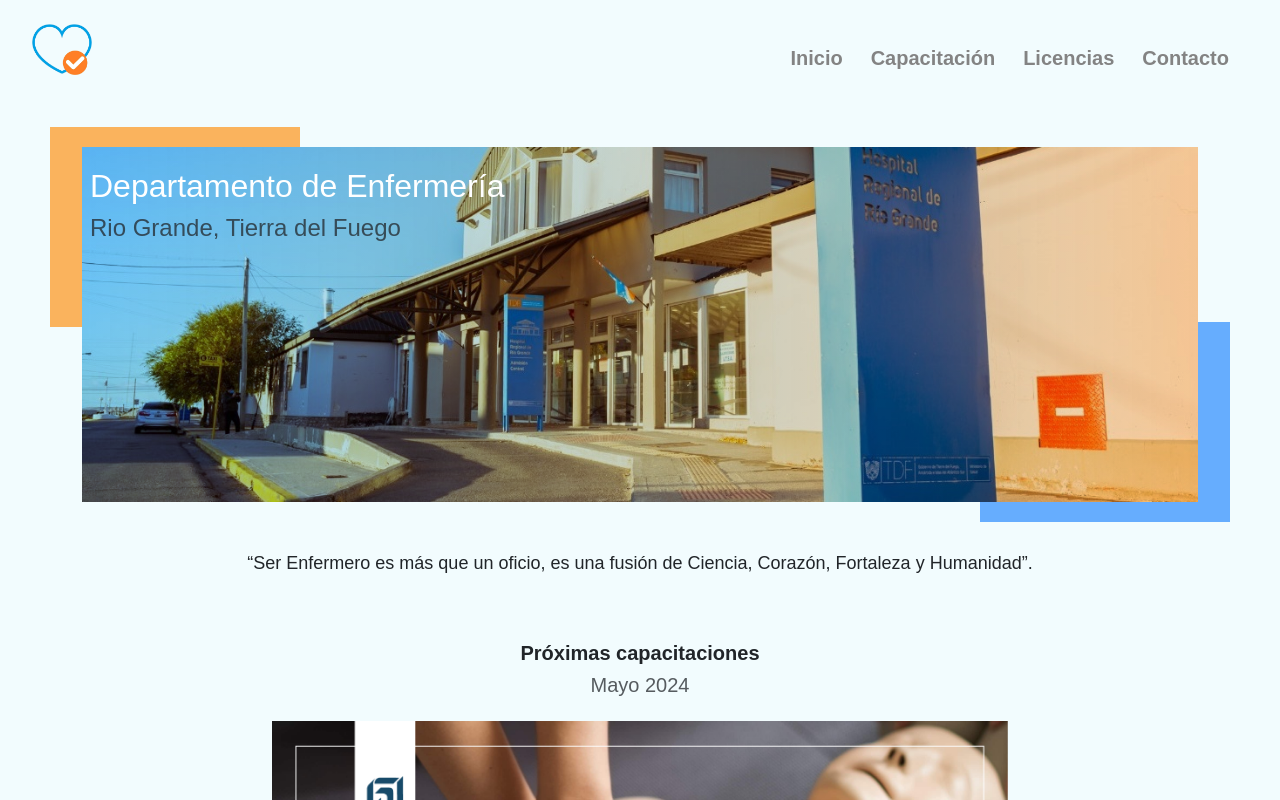
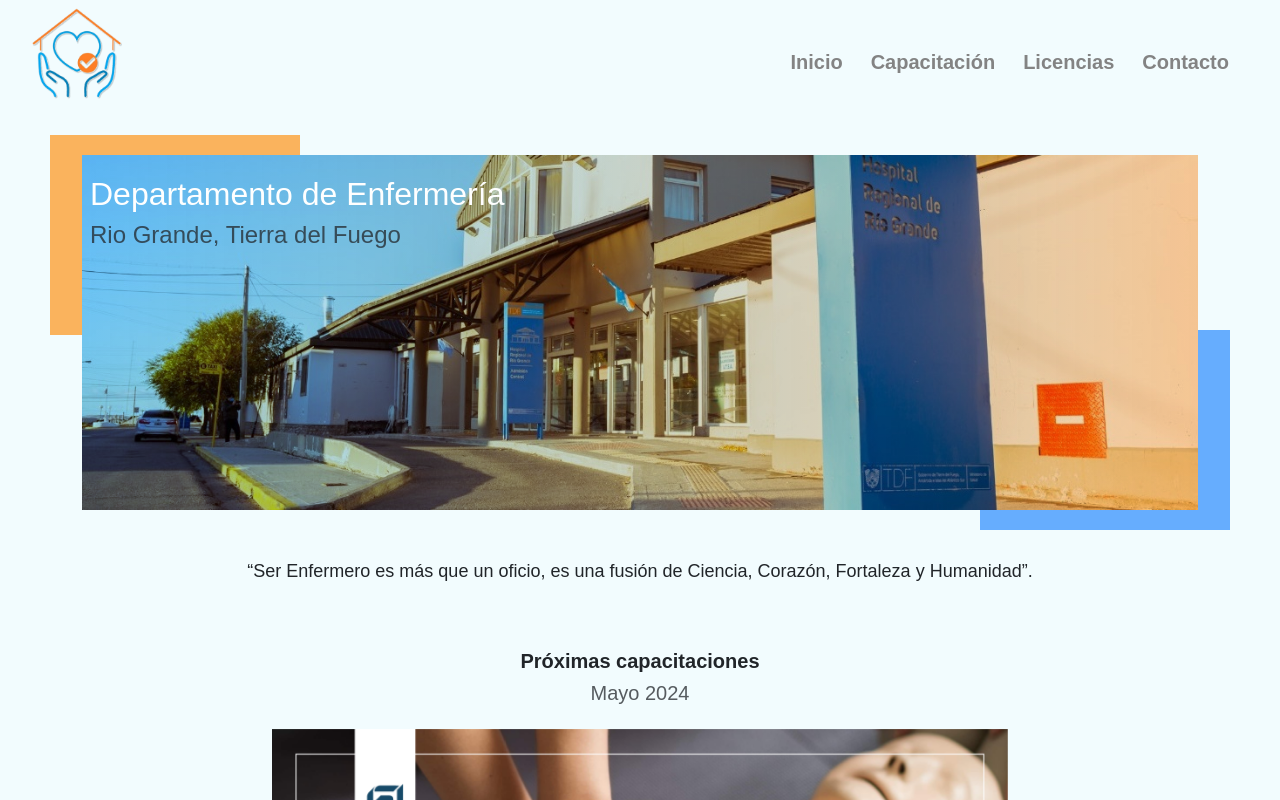
Before and after one commit to CristianSombra/NursingHRRG, a React (Vite) app in the folder nursingHRRG/: page /home in a window 1280 px wide. Shown: the top 800 px of the page. Built offline with nearby package versions, Linux system fonts and the light colour scheme.

Commit message:
Navbar, PageTransition.
Navbar: Update logo
PageTransition: Component created to apply an effect in all views

```diff
--- a/nursingHRRG/src/components/navbar/navBar.jsx
+++ b/nursingHRRG/src/components/navbar/navBar.jsx
@@ -18,8 +18,8 @@ const Navbar = () => {
     return (
         <nav className="navbar navbar-expand-lg">
 
-                <div className="container-fluid my-3">
-                    <img src={logoNav} className="img-fluid" style={{width: '60px'}} alt="" />
+                <div className="container-fluid">
+                    <img src={logoNav} className="img-fluid" style={{width: '90px'}} alt="" />
                         <div className={`custom-menu-button d-lg-none ${isMenuOpen ? 'open' : ''}`} onClick={toggleMenu}>
                             <div></div>
                             <div></div>
--- /dev/null
+++ b/nursingHRRG/src/components/pagetransition/pagetransition.jsx
@@ -0,0 +1,18 @@
+import React from "react";
+import { motion } from "framer-motion";
+
+const PageTransition = ({children}) => {
+    return(
+        <motion.div
+            initial={{opacity: 0}}
+            animate={{opacity: 1}}
+            exit={{opacity: 0}}
+            transition={{duration: 0.7, delay: 0.1}}
+            onAnimationComplete={() => window.scrollTo(0, 0)}
+        >
+            {children}
+        </motion.div>
+    )
+}
+
+export default PageTransition;
--- a/nursingHRRG/src/views/contact/contact.jsx
+++ b/nursingHRRG/src/views/contact/contact.jsx
@@ -1,4 +1,5 @@
 import React, { useState, useRef } from "react";
+import PageTransition from '../../components/pagetransition/pagetransition';
 import ScrollTop from '../../components/scrolltop/scrollTop';
 import { motion } from 'framer-motion';
 import { toast } from "react-toastify";
@@ -88,7 +89,8 @@ const Contact = () => {
 
 
     return(
-        <div className="container-fluid container-contact">
+        <PageTransition>
+            <div className="container-fluid container-contact">
 
             <section className="container-fluid container-contact-title position-relative">
                 <div className="row my-5 d-flex justify-content-center text-center">
@@ -190,7 +192,8 @@ const Contact = () => {
                 </div>
             </section>
             <ScrollTop/>
-        </div>
+            </div>
+        </PageTransition>
     );
 };
 
--- a/nursingHRRG/src/views/home/home.jsx
+++ b/nursingHRRG/src/views/home/home.jsx
@@ -1,4 +1,5 @@
 import React from "react";
+import PageTransition from '../../components/pagetransition/pagetransition';
 import ScrollTop from '../../components/scrolltop/scrollTop';
 import bannerHome from '../../assets/bannerhome.jpg';
 import bannerHomeMobile from '../../assets/bannerhomemobile.jpg';
@@ -12,7 +13,8 @@ import './home.css';
 
 const Home = () => {
     return(
-        <div className="container-fluid container-home">
+        <PageTransition>
+            <div className="container-fluid container-home">
 
             {/* Sección Banner Home */}
             <section className="container">
@@ -249,8 +251,8 @@ const Home = () => {
             </section>
 
             <ScrollTop/>
-        </div>
-
+            </div>
+        </PageTransition>
     );
 };
 
--- a/nursingHRRG/src/views/licenses/licenses.jsx
+++ b/nursingHRRG/src/views/licenses/licenses.jsx
@@ -1,4 +1,5 @@
 import React from "react";
+import PageTransition from '../../components/pagetransition/pagetransition';
 import { FontAwesomeIcon } from '@fortawesome/react-fontawesome';
 import { faFilePdf } from '@fortawesome/free-solid-svg-icons';
 import ScrollTop from '../../components/scrolltop/scrollTop';
@@ -14,7 +15,8 @@ const Licenses = () => {
     const pdfPath = basePath + "licences/";
 
     return(
-        <div className="container-fluid container-licenses">
+        <PageTransition>
+            <div className="container-fluid container-licenses">
 
             {/* Sección titulo */}
             <section className="container-fluid container-licenses-title position-relative">
@@ -132,7 +134,8 @@ const Licenses = () => {
 
 
             <ScrollTop/>
-        </div>
+            </div>
+        </PageTransition>
     );
 };
 
--- a/nursingHRRG/src/views/updates/updates.jsx
+++ b/nursingHRRG/src/views/updates/updates.jsx
@@ -1,4 +1,5 @@
 import React from "react";
+import PageTransition from '../../components/pagetransition/pagetransition';
 import { FontAwesomeIcon } from '@fortawesome/react-fontawesome';
 import { faFilePdf } from '@fortawesome/free-solid-svg-icons';
 import bannerUpdates from '../../assets/bannerupdate.jpg';
@@ -15,8 +16,8 @@ const Updates = () => {
     const pdfPath = basePath + "licences/";
 
     return(
-
-        <div className="container-fluid container-updates">
+        <PageTransition>
+            <div className="container-fluid container-updates">
 
                 {/* Sección Banner Updates */}
                 <div className="container">
@@ -116,7 +117,6 @@ const Updates = () => {
                 </div>
 
                 {/* Sección Materiales de utilidad */}
-
                 <section className="container">
                     <div className="row mt-5 justify-content-center ">
                         <div className="col-12 col-md-8">
@@ -163,7 +163,8 @@ const Updates = () => {
                 </section>
 
             <ScrollTop/>
-        </div>
+            </div>
+        </PageTransition>
     );
 };
 
```
Also changed, not shown: nursingHRRG/src/assets/logoNav.png.
